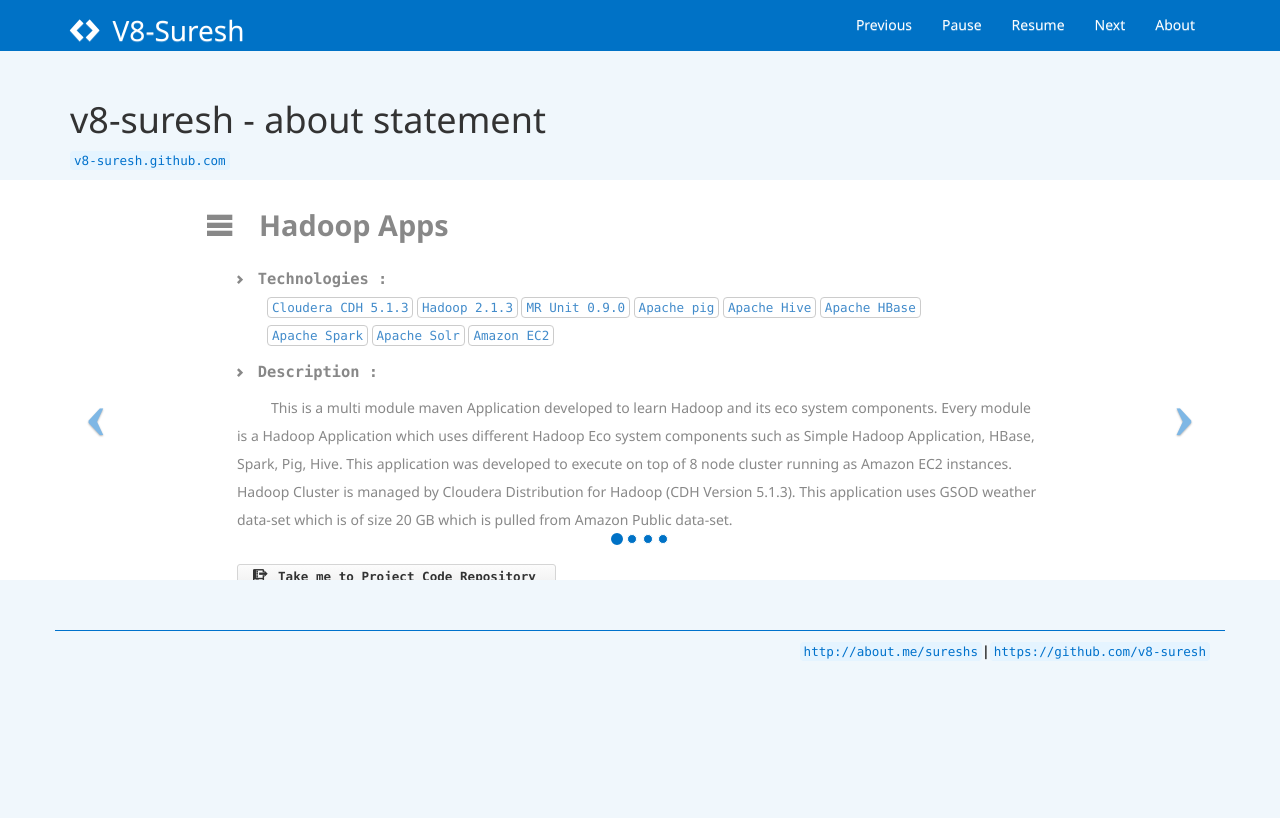
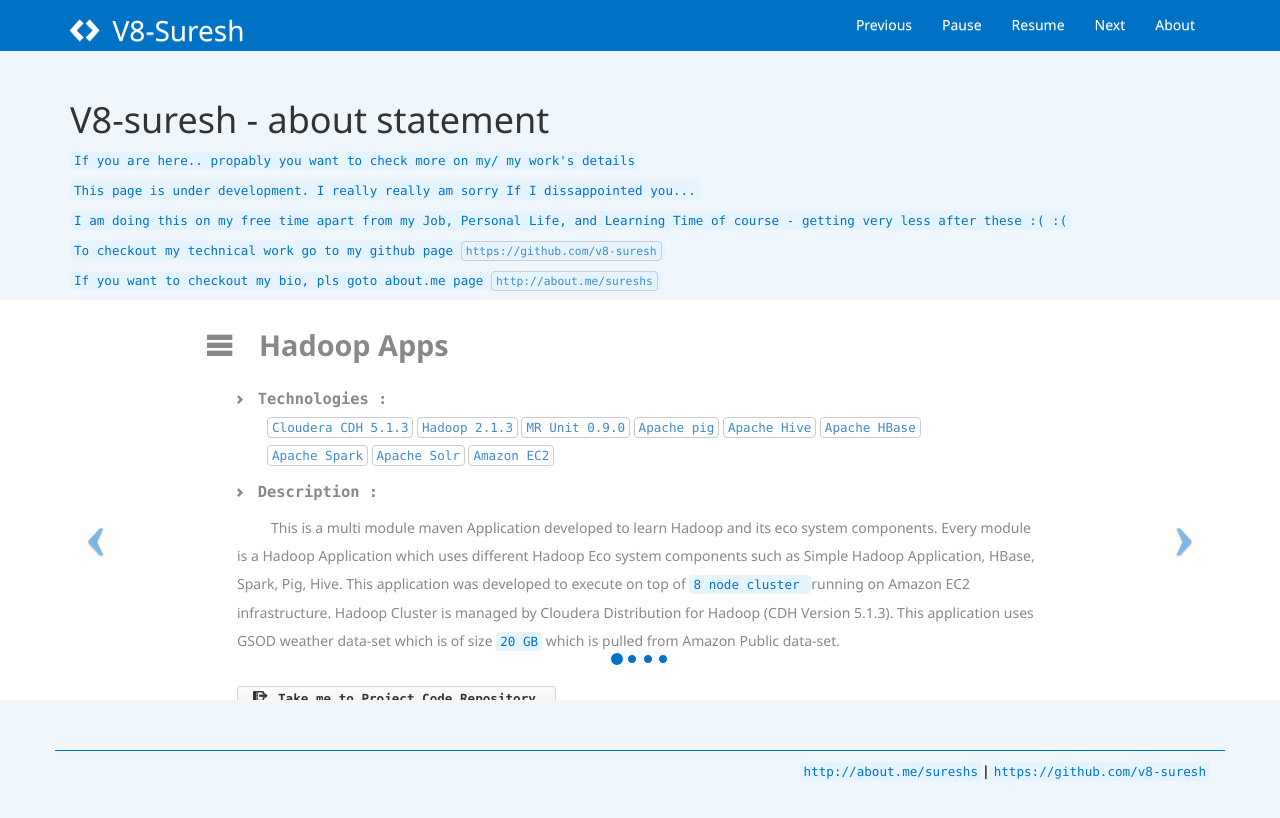
Before and after one commit to v8-suresh/v8-suresh.github.io, a plain HTML site: page index.html in a window 1280 px wide. Drawn offline with Linux system fonts and the light colour scheme.

Commit message:
Under Construction Changes updated...

```diff
--- a/index.html
+++ b/index.html
@@ -71,8 +71,13 @@
 
     <div id="about" class="row">
         <div class="col-lg-12">
-            <h1>v8-suresh - about statement</h1>
-            <p><code>v8-suresh.github.com</code></p>
+            <h1>V8-suresh - about statement</h1>
+            <p><code>If you are here.. propably you want to check more on my/ my work's details</code></p>
+            <p><code>This page is under development. I really really am sorry If I dissappointed you... </code></p>
+            <p><code>I am doing this on my free time apart from my Job, Personal Life, and Learning Time of course  - getting very less after these :( :( </code></p>
+            <p><code>To checkout my technical work go to my github page <a href="https://github.com/v8-suresh" target="_blank"><code class="codeTxt codeTxtBorder">https://github.com/v8-suresh</code></a></code></p>
+
+            <p><code>If you want to checkout my bio, pls goto about.me page <a href="http://about.me/sureshs" target="_blank"><code class="codeTxt codeTxtBorder">http://about.me/sureshs</code></a></code></p>
         </div>
     </div>
 </div>
@@ -118,9 +123,9 @@
                             This is a multi module maven Application developed to learn Hadoop and its eco system components.
                             Every module is a Hadoop Application which uses different Hadoop
                             Eco system components such as Simple Hadoop Application, HBase, Spark, Pig, Hive.
-                            This application was developed to execute on top of 8 node cluster running as Amazon EC2 instances.
+                            This application was developed to execute on top of <code>8 node cluster </code>running on Amazon EC2 infrastructure.
                             Hadoop Cluster is managed by Cloudera Distribution for Hadoop (CDH Version 5.1.3). This application uses
-                            GSOD weather data-set which is of size 20 GB which is pulled from Amazon Public data-set.
+                            GSOD weather data-set which is of size <code>20 GB</code> which is pulled from Amazon Public data-set.
                         </code>
                     </span>
                 </div>
```
